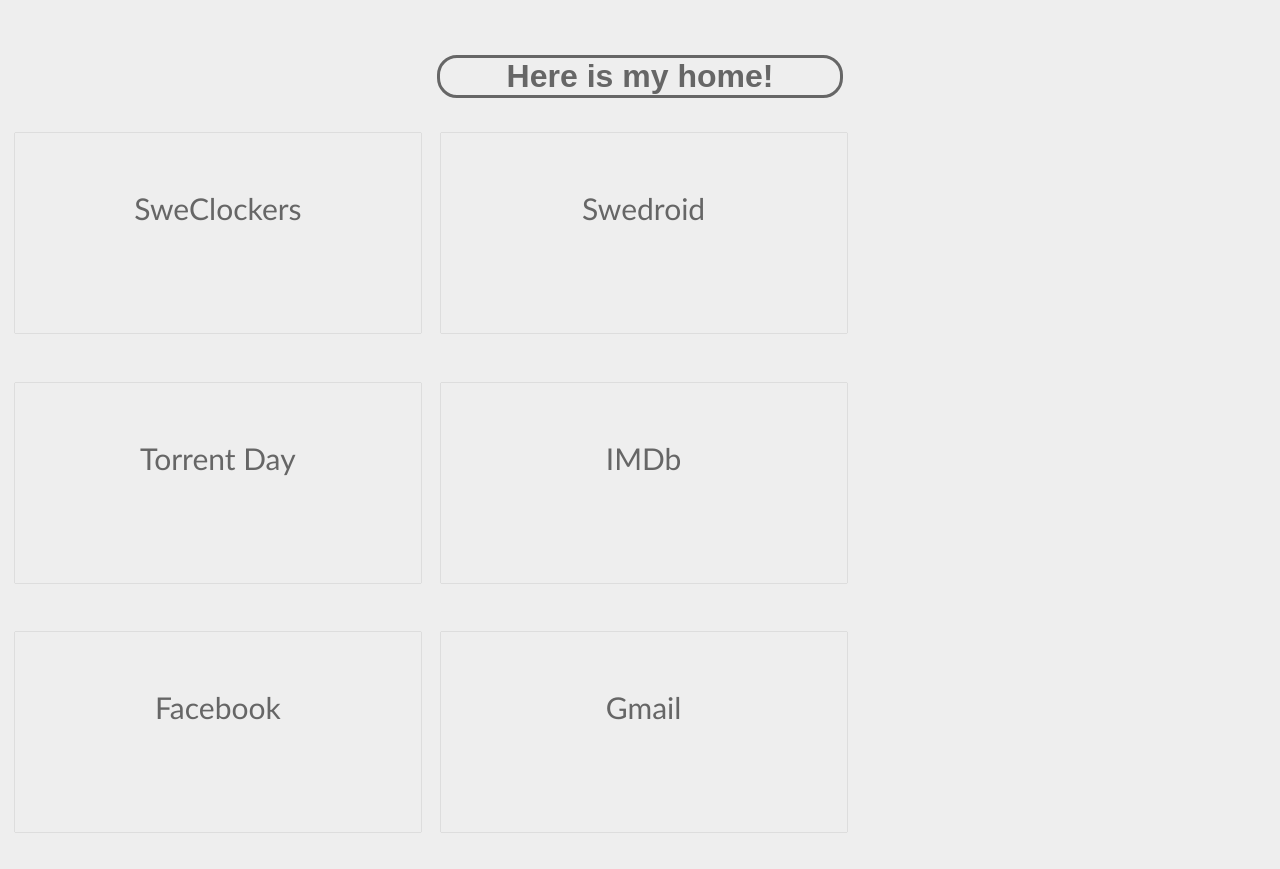
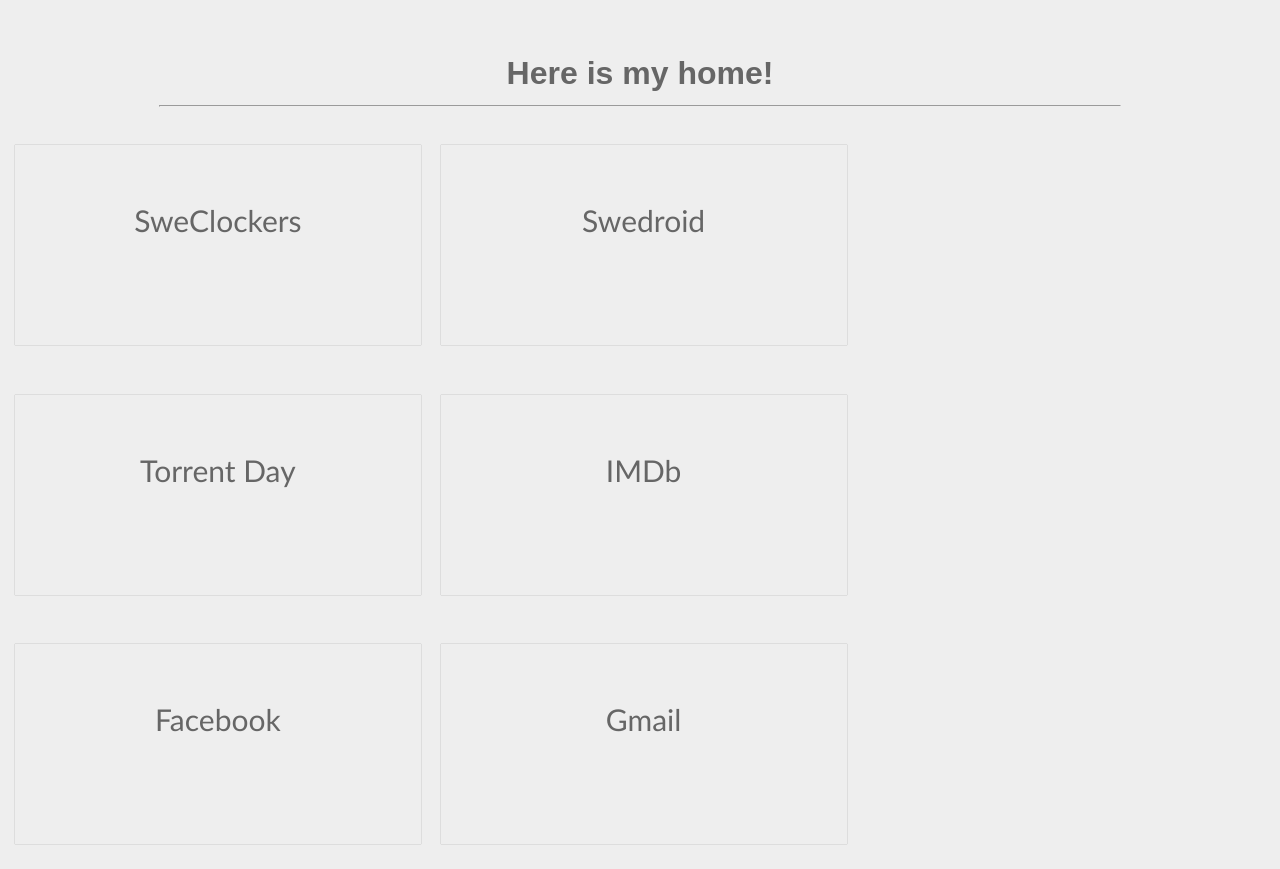
Before and after one commit to foxyperson/foxyperson.github.io, a plain HTML site: page index.html in a window 1280 px wide. Drawn offline with Linux system fonts and the light colour scheme.

Commit message:
Changed header and icon
Gray icon and a line under the header

```diff
--- a/index.html
+++ b/index.html
@@ -22,8 +22,8 @@
         width: 400px;
         font-family: sans-serif;
         margin: 0px auto;
-        border: #666666 solid;
-        border-radius: 20px;
+        /*border: #666666 solid;
+        border-radius: 20px;*/
       }
 
       h2 {
@@ -65,6 +65,7 @@
         <center>Here is my home!</center>
       </h1>
     </div>
+    <hr width="960px">
     <div>
       <a href="http://www.sweclockers.com/"><h2 align="center" class="float-left">SweClockers</h2></a>
       <a href="http://www.swedroid.se/"><h2 align="center" class="float-left">Swedroid</h2></a>
```
Also changed, not shown: house-icon.ico.
